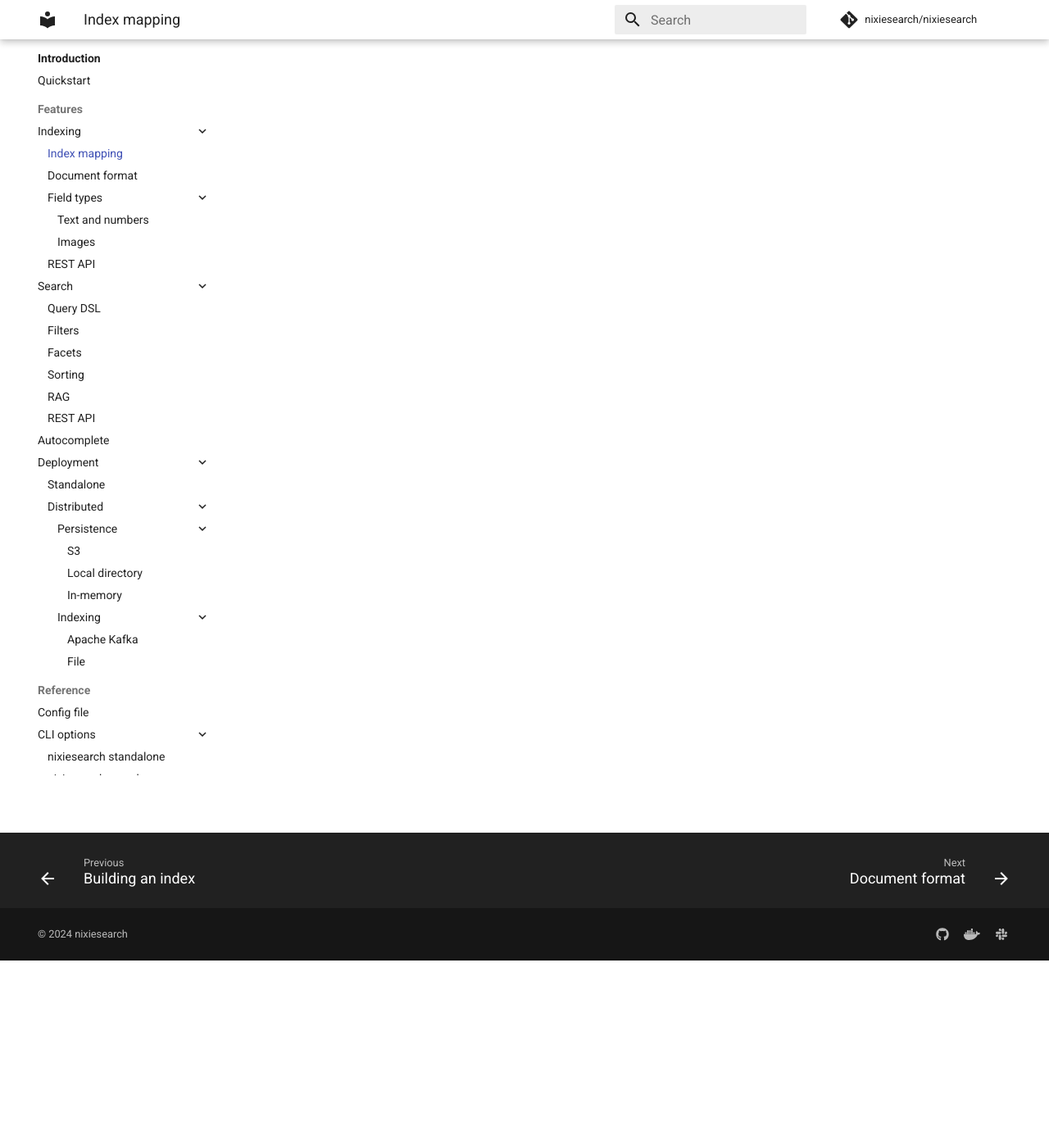
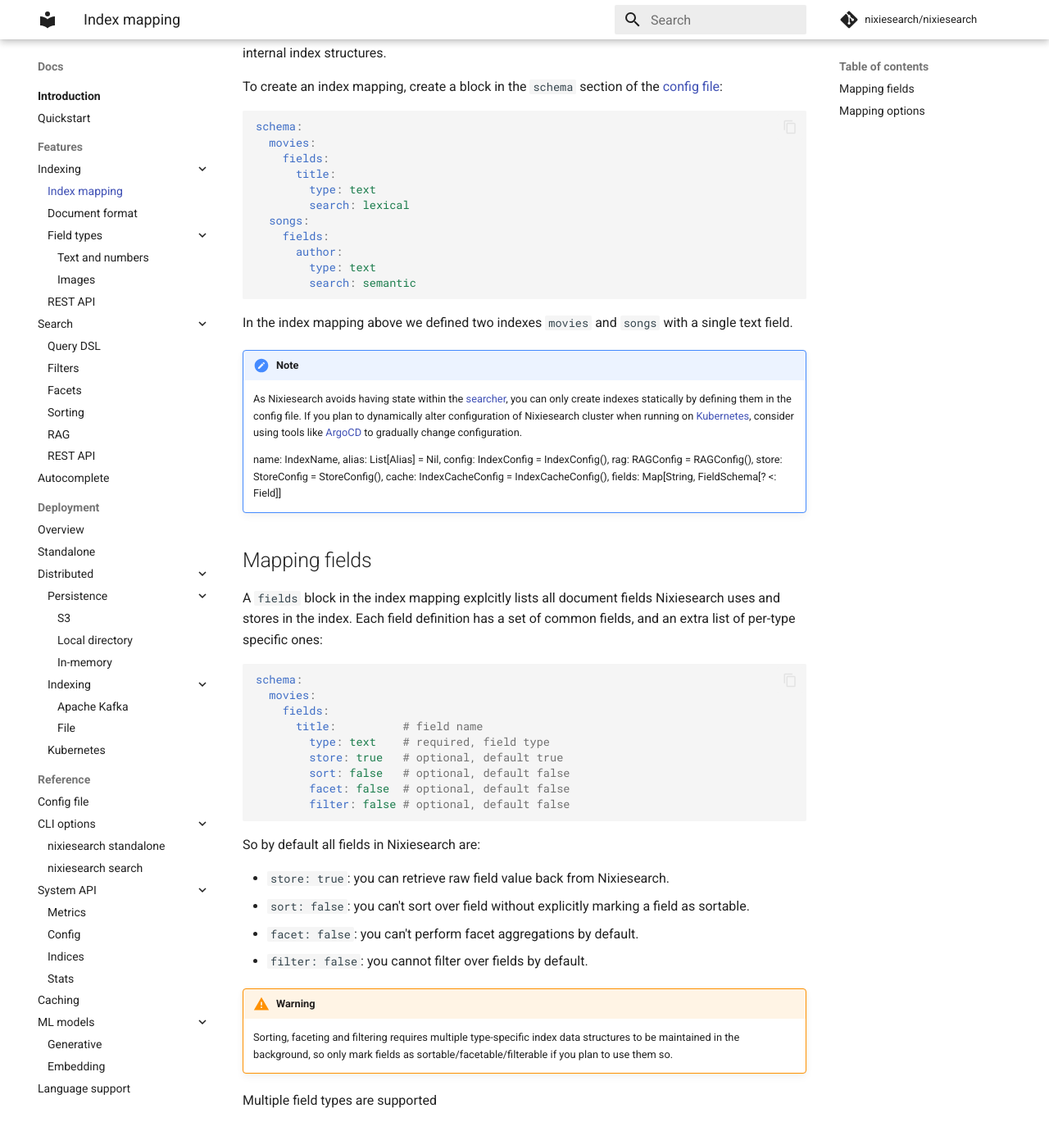
Before and after one commit to nixiesearch/nixiesearch, an MkDocs documentation site: the page built from docs/docs/features/indexing/mapping.md, in a window 1280 px wide and 1400 px high, scrolled down 228 px. Shown: the top 1391 px of the window at 82% size. Built offline with MkDocs 1.6.1 and Material for MkDocs 9.7.7, drawn with Linux system fonts in a browser that asks for light colours; comment, search, counter and statistics services are not loaded; some of the changed text lies outside the part shown.

Commit message:
wip: mapping

````diff
--- a/docs/docs/features/indexing/mapping.md
+++ b/docs/docs/features/indexing/mapping.md
@@ -1,3 +1,66 @@
 # Index mapping
 
-todo
+Index mapping is used to describe how you plan to search for documents in Nixiesearch. Each time a document arrives to the indexer, it iterates over all fields in the payload, and maps them to internal index structures.
+
+To create an index mapping, create a block in the `schema` section of the [config file](../../reference/config.md):
+
+```yaml
+schema:
+  movies:
+    fields:
+      title:
+        type: text
+        search: lexical
+  songs:
+    fields:
+      author:
+        type: text
+        search: semantic
+```
+
+In the index mapping above we defined two indexes `movies` and `songs` with a single text field.
+
+!!! note
+
+    As Nixiesearch avoids having state within the [searcher](../../reference/cli/search.md), you can only create indexes statically by defining them in the config file. If you plan to dynamically alter configuration of Nixiesearch cluster when running on [Kubernetes](../../deployment/distributed/kubernetes.md), consider using tools like [ArgoCD](https://argo-cd.readthedocs.io/en/stable/) to gradually change configuration.
+
+    name: IndexName,
+    alias: List[Alias] = Nil,
+    config: IndexConfig = IndexConfig(),
+    rag: RAGConfig = RAGConfig(),
+    store: StoreConfig = StoreConfig(),
+    cache: IndexCacheConfig = IndexCacheConfig(),
+    fields: Map[String, FieldSchema[? <: Field]]
+
+## Mapping fields
+
+A `fields` block in the index mapping explcitly lists all document fields Nixiesearch uses and stores in the index. Each field definition has a set of common fields, and an extra list of per-type specific ones:
+
+```yaml
+schema:
+  movies:
+    fields:
+      title:          # field name
+        type: text    # required, field type
+        store: true   # optional, default true
+        sort: false   # optional, default false
+        facet: false  # optional, default false
+        filter: false # optional, default false
+```
+
+So by default all fields in Nixiesearch are:
+
+* `store: true`: you can retrieve raw field value back from Nixiesearch.
+* `sort: false`: you can't sort over field without explicitly marking a field as sortable.
+* `facet: false`: you can't perform facet aggregations by default.
+* `filter: false`: you cannot filter over fields by default.
+
+!!! warning
+
+    Sorting, faceting and filtering requires multiple type-specific index data structures to be maintained in the background, so only mark fields as sortable/facetable/filterable if you plan to use them so.
+
+Multiple field types are supported
+
+## Mapping options
+
+An index mapping
--- a/docs/mkdocs.yml
+++ b/docs/mkdocs.yml
@@ -136,20 +136,21 @@
           - REST API: features/search/request.md
       - Autocomplete:
           - features/autocomplete/index.md
-      - Deployment:
-          - deployment/index.md
-          - Standalone: deployment/standalone.md
-          - Distributed:
-              - deployment/distributed/index.md
-              - Persistence:
-                  - deployment/distributed/persistence/index.md
-                  - S3: deployment/distributed/persistence/s3.md
-                  - Local directory: deployment/distributed/persistence/local.md
-                  - In-memory: deployment/distributed/persistence/inmem.md
-              - Indexing:
-                  - deployment/distributed/indexing/index.md
-                  - Apache Kafka: deployment/distributed/indexing/kafka.md
-                  - File: deployment/distributed/indexing/file.md
+    - Deployment:
+        - Overview: deployment/overview.md
+        - Standalone: deployment/standalone.md
+        - Distributed:
+            - deployment/distributed/index.md
+            - Persistence:
+                - deployment/distributed/persistence/index.md
+                - S3: deployment/distributed/persistence/s3.md
+                - Local directory: deployment/distributed/persistence/local.md
+                - In-memory: deployment/distributed/persistence/inmem.md
+            - Indexing:
+                - deployment/distributed/indexing/index.md
+                - Apache Kafka: deployment/distributed/indexing/kafka.md
+                - File: deployment/distributed/indexing/file.md
+            - Kubernetes: deployment/distributed/kubernetes.md
     - Reference:
         - Config file: reference/config.md
         - CLI options:
````
Also changed, not shown: docs/docs/deployment/distributed/kubernetes.md (added, +3 -0 lines), docs/docs/deployment/overview.md (renamed from docs/docs/deployment/index.md).
